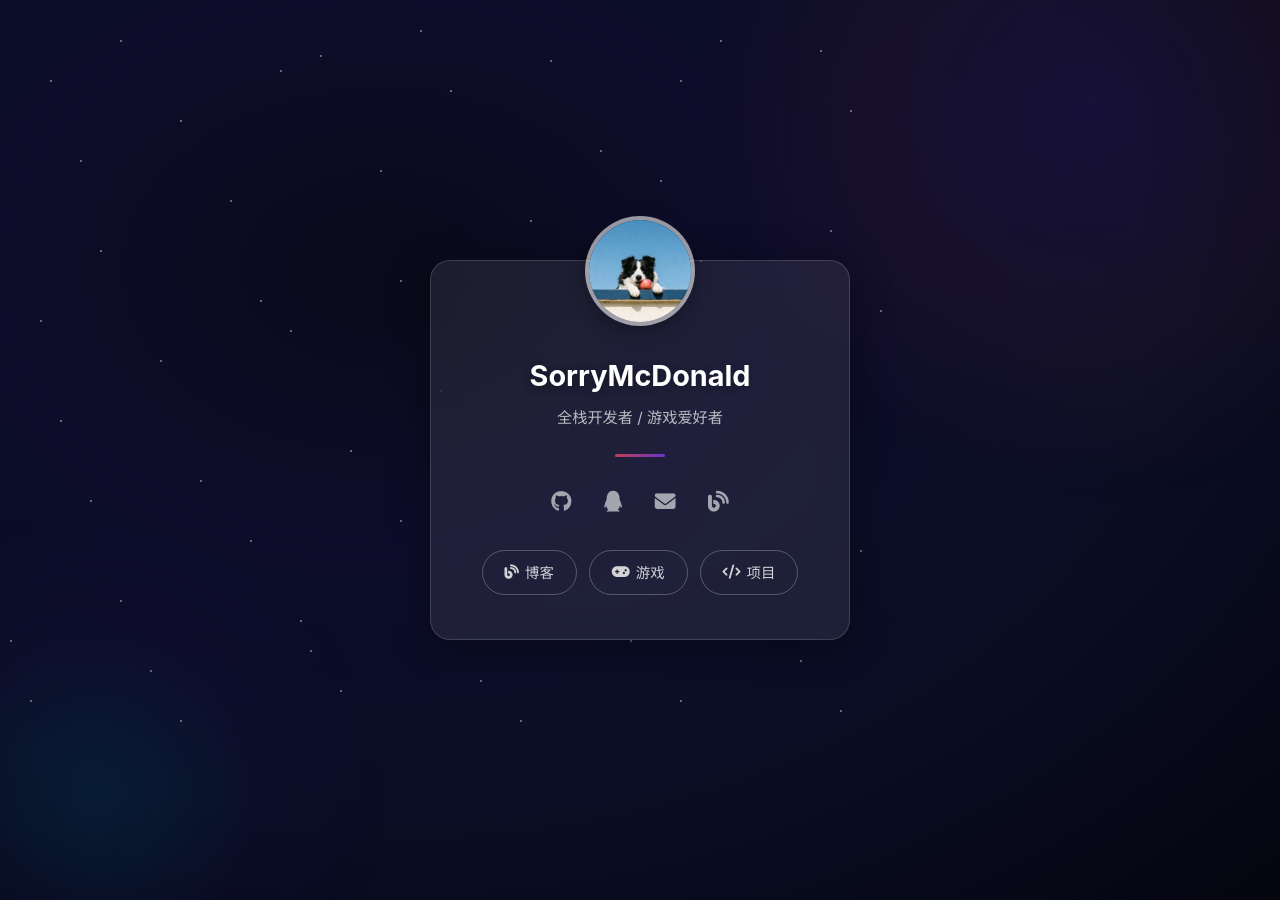
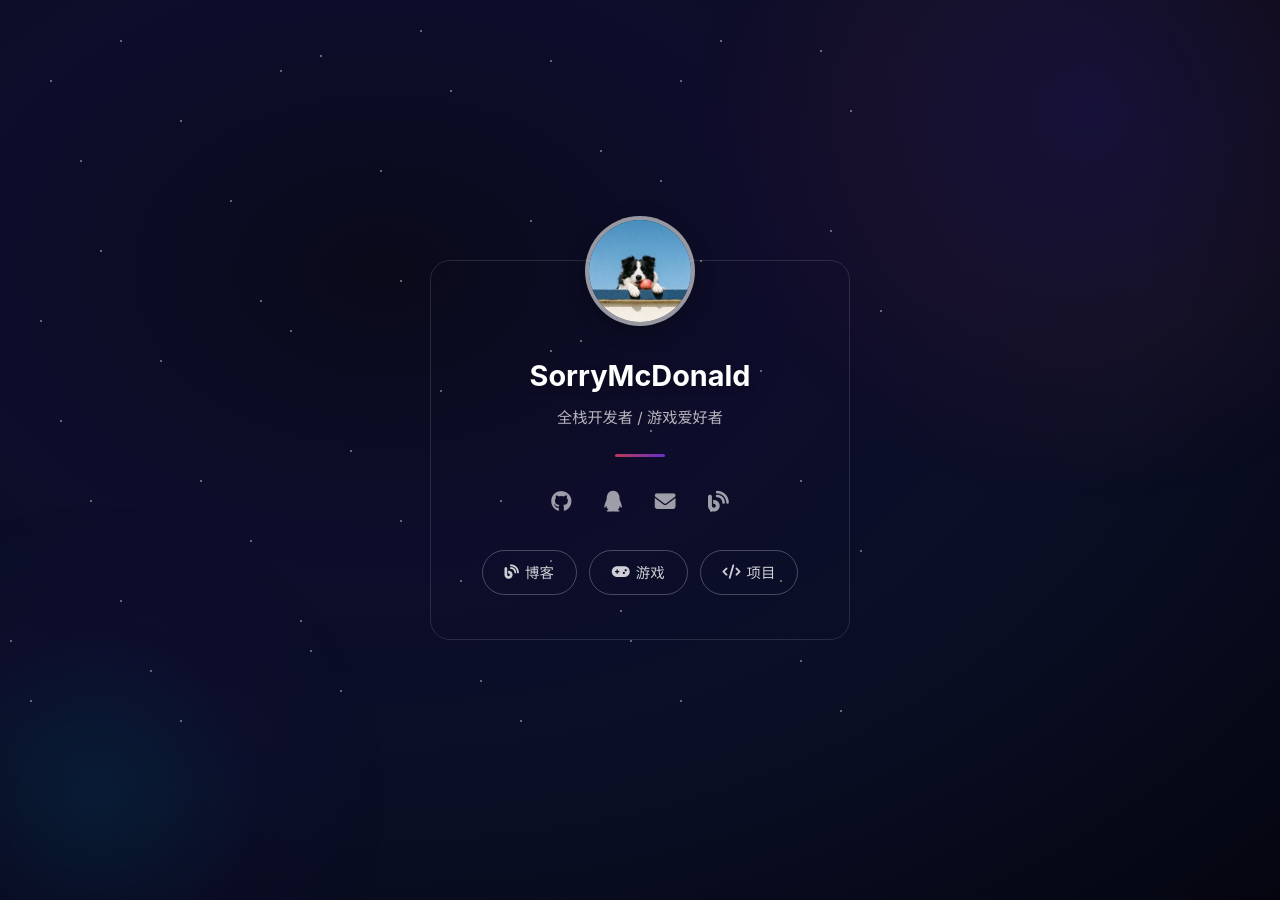
Before and after one commit to huangchen-2/htmlGame, a Jekyll site: the page built from index.md, in a window 1280 px wide. Built offline with Jekyll 4.4.1, drawn with Linux system fonts in a browser that asks for light colours.

Commit message:
重写流星效果 + 卡片全透明

```diff
--- a/_layouts/default.html
+++ b/_layouts/default.html
@@ -4,7 +4,7 @@
   <meta charset="UTF-8">
   <meta name="viewport" content="width=device-width, initial-scale=1.0">
   <title>{% if page.title %}{{ page.title }} - {{ site.title }}{% else %}{{ site.title }}{% endif %}</title>
-  <link rel="stylesheet" href="/assets/css/style.css?v=3">
+  <link rel="stylesheet" href="/assets/css/style.css?v=4">
   <link rel="stylesheet" href="https://cdnjs.cloudflare.com/ajax/libs/font-awesome/6.5.0/css/all.min.css">
 </head>
 <body>
--- a/_layouts/home.html
+++ b/_layouts/home.html
@@ -5,12 +5,12 @@ layout: default
 <div class="cover-container">
   <div class="stars"></div>
   <div class="shooting-star-wrapper">
-    <div class="meteor meteor-1"><span></span></div>
-    <div class="meteor meteor-2"><span></span></div>
-    <div class="meteor meteor-3"><span></span></div>
-    <div class="meteor meteor-4"><span></span></div>
-    <div class="meteor meteor-5"><span></span></div>
-    <div class="meteor meteor-6"><span></span></div>
+    <div class="meteor m1"><div class="m-head"></div><div class="m-tail"></div></div>
+    <div class="meteor m2"><div class="m-head"></div><div class="m-tail"></div></div>
+    <div class="meteor m3"><div class="m-head"></div><div class="m-tail"></div></div>
+    <div class="meteor m4"><div class="m-head"></div><div class="m-tail"></div></div>
+    <div class="meteor m5"><div class="m-head"></div><div class="m-tail"></div></div>
+    <div class="meteor m6"><div class="m-head"></div><div class="m-tail"></div></div>
   </div>
   <div class="cover-card">
     <img class="avatar" src="/assets/img/avatar.jpg" alt="avatar" onerror="this.style.display='none'">
--- a/assets/css/style.css
+++ b/assets/css/style.css
@@ -132,60 +132,80 @@ body {
   overflow: hidden;
 }
 
+/* 外层：旋转 + 显隐动画 */
 .meteor {
   position: absolute;
-  opacity: 0;
+  top: 0;
+  left: 0;
+  animation: meteorFade linear infinite;
+  pointer-events: none;
 }
 
-/* 每个流星的位置和角度 */
-.meteor-1 { top: 60px;  left: 10%; transform: rotate(-35deg); animation: meteorFade 1.8s linear infinite; }
-.meteor-2 { top: 30px;  left: 55%; transform: rotate(-25deg); animation: meteorFade 1.8s linear 0.6s infinite; }
-.meteor-3 { top: 140px; left: 30%; transform: rotate(-40deg); animation: meteorFade 1.8s linear 1.2s infinite; }
-.meteor-4 { top: 200px; left: 72%; transform: rotate(-30deg); animation: meteorFade 2.0s linear 1.8s infinite; }
-.meteor-5 { top: 80px;  left: 45%; transform: rotate(-38deg); animation: meteorFade 1.5s linear 0.3s infinite; }
-.meteor-6 { top: 260px; left: 20%; transform: rotate(-45deg); animation: meteorFade 2.0s linear 1.0s infinite; }
+.m1 { animation-duration: 2.2s; animation-delay: 0s;    left: 5%;  top: 80px;  transform: rotate(-30deg); }
+.m2 { animation-duration: 2.6s; animation-delay: 0.8s;  left: 50%; top: 20px;  transform: rotate(-20deg); }
+.m3 { animation-duration: 1.8s; animation-delay: 1.6s;  left: 25%; top: 160px; transform: rotate(-35deg); }
+.m4 { animation-duration: 2.4s; animation-delay: 2.4s;  left: 68%; top: 220px; transform: rotate(-28deg); }
+.m5 { animation-duration: 1.6s; animation-delay: 0.4s;  left: 40%; top: 50px;  transform: rotate(-40deg); }
+.m6 { animation-duration: 2.0s; animation-delay: 1.2s;  left: 15%; top: 300px; transform: rotate(-45deg); }
 
-.meteor span {
-  display: block;
-  width: 200px;
+/* 尾迹：渐变光线，水平滑动 */
+.m-tail {
+  position: absolute;
+  top: 0; left: 0;
+  width: 180px;
   height: 2px;
-  background: linear-gradient(90deg, rgba(255,255,255,1) 0%, rgba(255,255,255,0.6) 30%, rgba(180,220,255,0.2) 60%, transparent 100%);
-  border-radius: 2px;
-  position: relative;
-  animation: meteorSlide 1.8s linear infinite;
-  box-shadow: 0 0 6px 1px rgba(180, 210, 255, 0.5);
+  background: linear-gradient(90deg,
+    transparent 0%,
+    rgba(180,200,255,0.2) 30%,
+    rgba(220,230,255,0.6) 65%,
+    rgba(255,255,255,0.95) 90%,
+    #fff 100%);
+  border-radius: 100%;
+  animation: tailSlide 1s linear infinite;
 }
 
-.meteor-5 span {
-  width: 260px;
-  animation-duration: 1.5s;
+.m5 .m-tail, .m1 .m-tail { width: 250px; height: 2px; }
+.m6 .m-tail { width: 130px; height: 1.5px; }
+
+/* 头部光球 */
+.m-head {
+  position: absolute;
+  top: -3px;
+  left: 180px;
+  width: 8px;
+  height: 8px;
+  background: #fff;
+  border-radius: 50%;
+  animation: headSlide 1s linear infinite;
+  box-shadow:
+    0 0 5px 2px rgba(255,255,255,0.95),
+    0 0 10px 4px rgba(200,220,255,0.7),
+    0 0 20px 8px rgba(150,190,255,0.45),
+    0 0 35px 14px rgba(110,160,255,0.25);
 }
 
-.meteor span::before {
-  content: "";
-  position: absolute;
-  top: -2px;
-  left: 0;
-  width: 6px;
-  height: 6px;
-  background: #fff;
-  border-radius: 50%;
-  box-shadow: 0 0 16px 6px rgba(180, 210, 255, 0.95), 0 0 40px 12px rgba(120, 160, 255, 0.5), 0 0 60px 20px rgba(100, 140, 255, 0.25);
+.m5 .m-head, .m1 .m-head { left: 250px; top: -4px; width: 10px; height: 10px; }
+.m6 .m-head { left: 130px; top: -2px; width: 5px; height: 5px; }
+
+/* 尾迹滑动 */
+@keyframes tailSlide {
+  from { transform: translateX(0); }
+  to   { transform: translateX(1000px); }
 }
 
-/* 流星飞过 */
-@keyframes meteorSlide {
-  0%   { transform: translateX(0); }
-  100% { transform: translateX(700px); }
+/* 头部跟随 */
+@keyframes headSlide {
+  from { transform: translateX(0); }
+  to   { transform: translateX(1000px); }
 }
 
 /* 流星显隐 */
 @keyframes meteorFade {
   0%   { opacity: 0; }
-  5%   { opacity: 0; }
-  8%   { opacity: 1; }
-  25%  { opacity: 1; }
-  30%  { opacity: 0; }
+  3%   { opacity: 0; }
+  6%   { opacity: 1; }
+  18%  { opacity: 1; }
+  22%  { opacity: 0; }
   100% { opacity: 0; }
 }
 
@@ -193,16 +213,13 @@ body {
 .cover-card {
   position: relative;
   z-index: 1;
-  background: rgba(255, 255, 255, 0.08);
+  background: transparent;
   border-radius: 20px;
   padding: 50px 48px 44px;
   text-align: center;
   max-width: 420px;
   width: 90%;
-  box-shadow: 0 8px 40px rgba(0, 0, 0, 0.4);
-  backdrop-filter: blur(16px);
-  -webkit-backdrop-filter: blur(16px);
-  border: 1px solid rgba(255, 255, 255, 0.15);
+  border: 1px solid rgba(255, 255, 255, 0.12);
 }
 
 /* 头像浮在卡片顶部边缘 */
```
